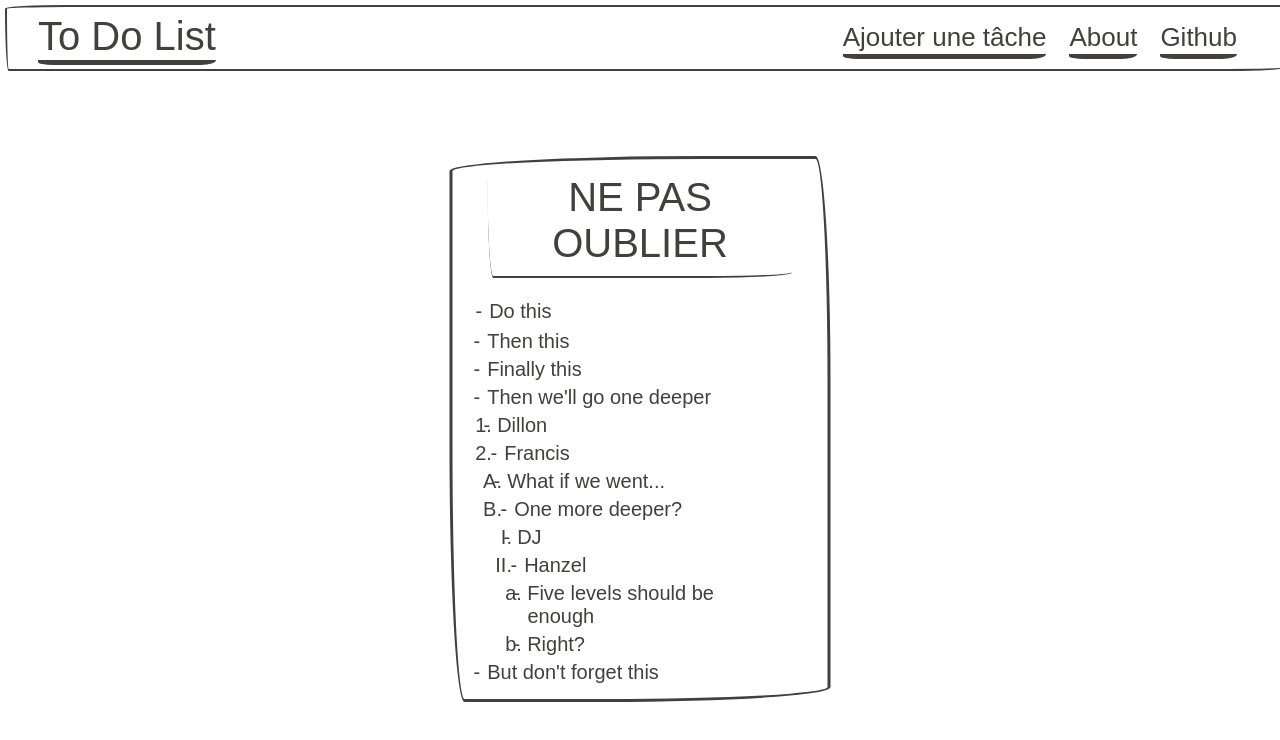
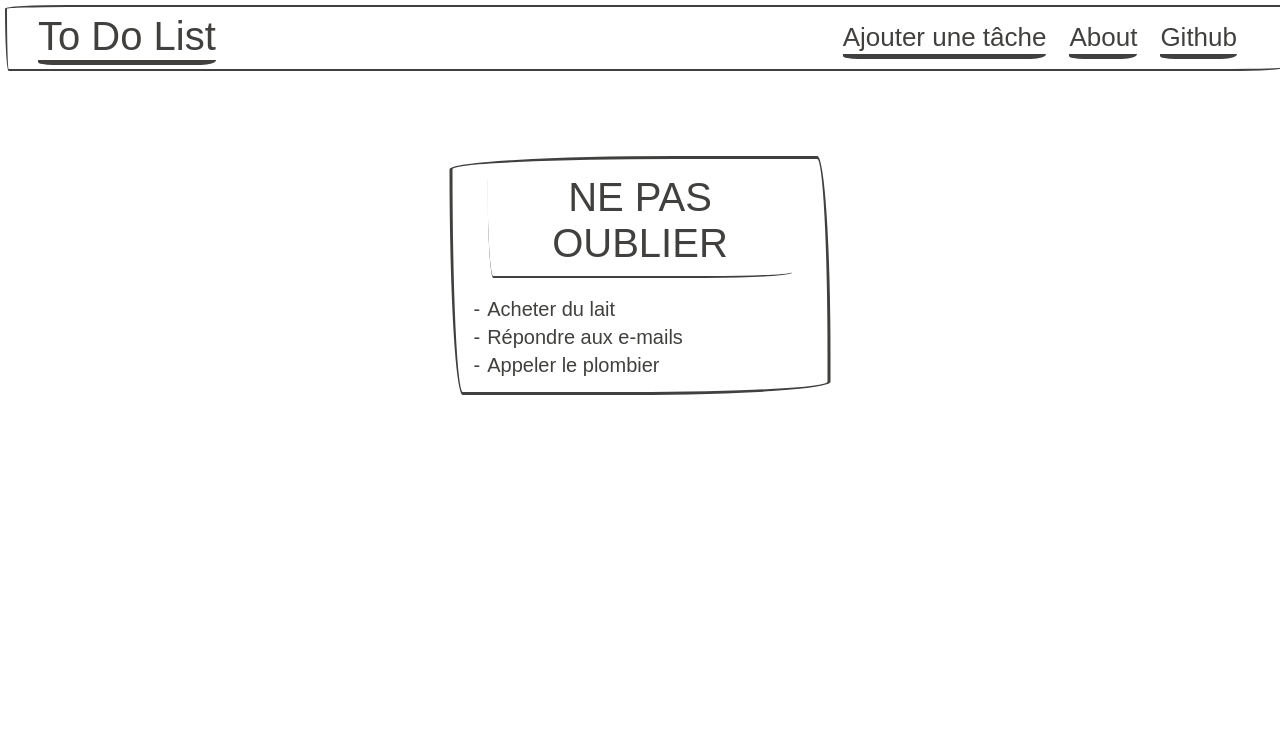
Before and after one commit to DamienL97r/DL-rattrapageAngularToDoList, an Angular app: page / in a window 1280 px wide. Shown: the top 740 px of the page. Built offline with nearby package versions, Linux system fonts and the light colour scheme; a web font is replaced by a local one.

Commit message:
manage to display item of ToDoList on homePage

```diff
--- a/src/app/itaches.ts
+++ /dev/null
@@ -1,4 +0,0 @@
-export interface ITaches {
-    id: number;
-    title: string;
-}
--- /dev/null
+++ b/src/app/itask.ts
@@ -0,0 +1,4 @@
+export interface ITask {
+    id: number,
+    titre: string
+}
--- a/src/app/taches.service.ts
+++ b/src/app/taches.service.ts
@@ -1,9 +1,25 @@
 import { Injectable } from '@angular/core';
+import { mockTaches } from './mock-taches';
+import { ITask } from './itask';
+
 
 @Injectable({
   providedIn: 'root'
 })
 export class TachesService {
 
+  toDoList: ITask[] = mockTaches;
+
   constructor() { }
+
+  //Lire tous les points de la to do list
+  fetchAll() {
+    return this.toDoList;
+  }
+
+  addTask(newTask: any) {
+
+    // Push la nouvelle task dans le tableau toDoList
+    this.toDoList.push(newTask);
+  }
 }
--- a/src/app/taches/taches.component.html
+++ b/src/app/taches/taches.component.html
@@ -2,32 +2,9 @@
 <div class="body-container">
 
     <h3>NE PAS OUBLIER</h3>
-    <ul>
-        <li class="surligned">Do this</li>
-        <li>Then this</li>
-        <li>Finally this</li>
-        <li>Then we'll go one deeper
-          <ol>
-            <li>Dillon</li>
-            <li>Francis
-              <ol>
-                <li>What if we went...</li>
-                <li>One more deeper?
-                  <ol>
-                    <li>DJ</li>
-                    <li>Hanzel
-                      <ol>
-                        <li>Five levels should be enough</li>
-                        <li>Right?</li>
-                      </ol>
-                    </li>
-                  </ol>
-                </li>
-              </ol>
-            </li>
-          </ol>
-        </li>
-        <li>But don't forget this</li>
+
+
+      <ul *ngFor="let task of tasks">
+            <li>{{ task.titre }}</li>
       </ul>
-
 </div>
--- a/src/app/taches/taches.component.ts
+++ b/src/app/taches/taches.component.ts
@@ -1,10 +1,20 @@
-import { Component } from '@angular/core';
+import { Component, OnInit } from '@angular/core';
+import { TachesService } from '../taches.service';
+import { ITask } from '../itask';
 
 @Component({
   selector: 'app-taches',
   templateUrl: './taches.component.html',
   styleUrls: ['./taches.component.css']
 })
-export class TachesComponent {
+export class TachesComponent implements OnInit {
+
+  constructor(private taskService: TachesService) {}
+
+  tasks: ITask[] = [];
+
+  ngOnInit(): void {
+    this.tasks = this.taskService.fetchAll();
+  }
 
 }
```
Also changed, not shown: src/app/mock-taches.ts (renamed from src/app/mocks/mock-taches.ts).
